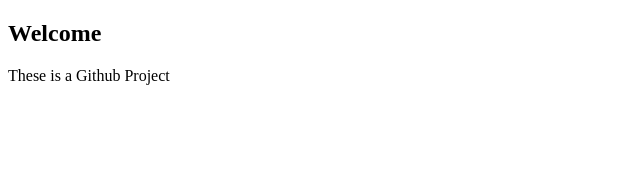
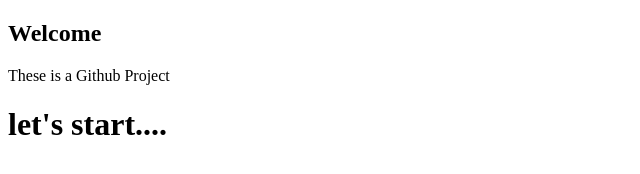
Before and after one commit to saidben2022/html, a plain HTML site: page index.html in a window 1280 px wide. Shown: the whole page, without its empty margins (0-640 px from the left). Drawn offline with Linux system fonts and the light colour scheme.

Commit message:
adding some changes

```diff
--- a/index.html
+++ b/index.html
@@ -8,5 +8,8 @@
 <body>
     <h2>Welcome</h2>
     <p>These is a Github Project</p>
+  <h1>
+    let's start....
+  </h1>
 </body>
 </html>
```
